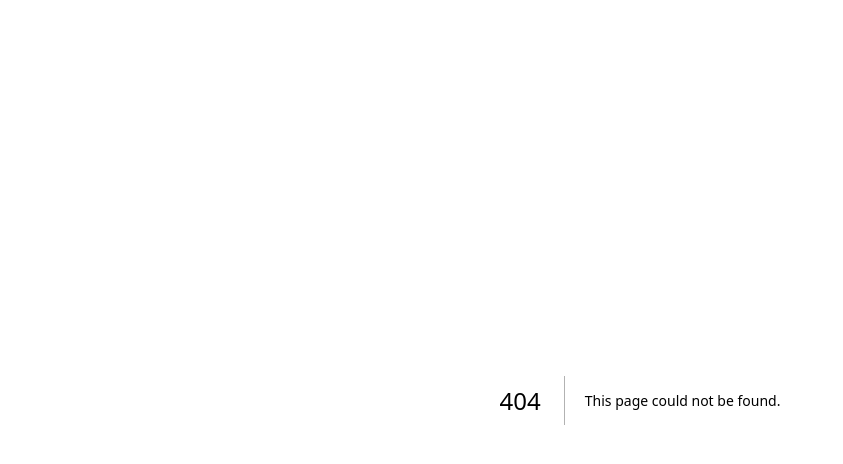
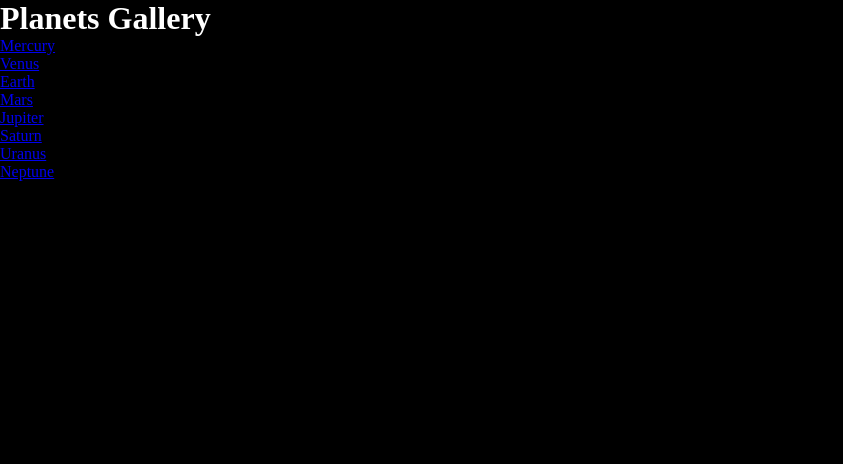
Before and after one commit to XxArnauGxX/M06_react, a Next.js app: page /S06/planets in a window 1280 px wide. Before the commit this address had no page. Shown: the top 464 px of the page, without its empty margins (0-843 px from the left). Built offline with nearby package versions, Linux system fonts and the light colour scheme.

Commit message:
S06: ejercicio 1

```diff
--- /dev/null
+++ b/src/app/S06/planets/page.jsx
@@ -0,0 +1,19 @@
+import { planets } from "./planets";
+import Link from "next/link";
+
+export default function Planets() {
+  return (
+    <>
+      <h1>Planets Gallery</h1>
+      <ul>
+        {planets.map((planet) => (
+          <li key={planet.name}>
+            <Link href={`/S06/planets/${planet.name.toLowerCase()}`}>
+              {planet.name}
+            </Link>
+          </li>
+        ))}
+      </ul>
+    </>
+  );
+}
--- /dev/null
+++ b/src/app/S06/planets/planets.js
@@ -0,0 +1,10 @@
+export const planets = [
+  { name: "Mercury", description: "The closest planet to the Sun." },
+  { name: "Venus", description: "The second planet from the Sun." },
+  { name: "Earth", description: "Our home planet." },
+  { name: "Mars", description: "The red planet." },
+  { name: "Jupiter", description: "The largest planet in the Solar System." },
+  { name: "Saturn", description: "Famous for its rings." },
+  { name: "Uranus", description: "An ice giant with a unique tilt." },
+  { name: "Neptune", description: "The farthest planet from the Sun." },
+];
```
Also changed, not shown: src/app/S06/planets/[planet]/page.jsx (added, +14 -0 lines), src/app/home.css (+9 -0 lines), src/app/page.jsx (+12 -0 lines).
